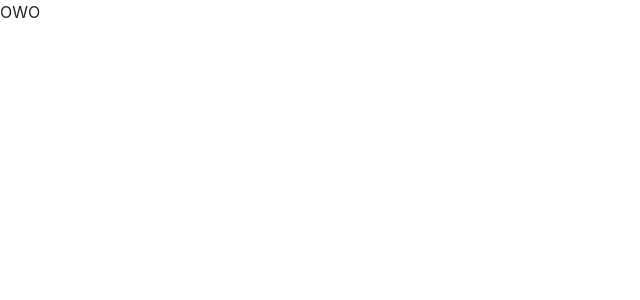
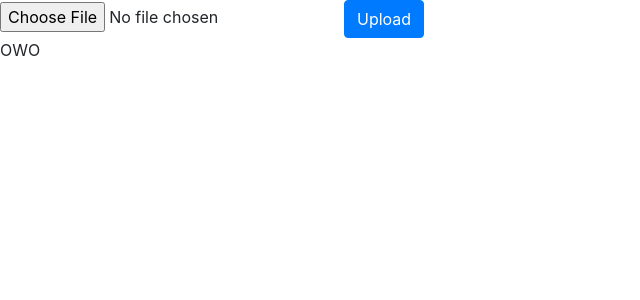
Before and after one commit to ryyvntong/schedulecomparer, a React (Create React App) app: page /compare in a window 1280 px wide. Shown: the top 300 px of the page, without its empty margins (0-640 px from the left). Built offline with nearby package versions, Linux system fonts and the light colour scheme; a web font is replaced by a local one.

Commit message:
comparefunction

```diff
--- a/src/components/toolbar/navItems/navItems.js
+++ b/src/components/toolbar/navItems/navItems.js
@@ -2,7 +2,7 @@
 import React from 'react';
 import classes from './navItems.module.css';
 import cx from 'classnames'
-
+import {Link} from 'react-router-dom'
 
 
 const navigationItems=(props)=>{
@@ -10,7 +10,7 @@ const navigationItems=(props)=>{
     <React.Fragment>
         <ul class="navbar-nav mr-auto mt-2 mt-lg-0">
             <li class="nav-item active"><a class="navbar-brand Brand" href="#"><i class="fas fa-calendar-alt" style={{marginRight:"5px"}}></i>ScheduleComparer</a></li>
-            <li class="nav-item active"><a class="nav-link" href="#">Upload</a></li>
+            <Link to="/compare"><li class="nav-item active"><a class="nav-link" href="#">Upload</a></li></Link>
         </ul>
         <ul class="navbar-nav mt-2 mt-lg-0">
             <li class="nav-item active"><a class="NavItem"  href="#"><i class="fas fa-user-plus" style={{marginRight:"5px"}} ></i>Sign Up</a></li>
--- a/src/containers/ComparePage/ComparePage.js
+++ b/src/containers/ComparePage/ComparePage.js
@@ -1,12 +1,37 @@
 import React from 'react';
 import HeroBanner from 'components/HeroBanner/HeroBanner';
 import Features from 'components/Features/Features';
+import {Component} from 'react'
 
-class ComparePage extends React.Component {
+class ComparePage extends Component {
+    constructor(props){
+        super(props)
+        this.fileInput=React.createRef();
+    }
     render() {
+        const submitClick=()=>{
+
+            console.log(this.fileInput.current.files[0])
+        }
+
+        const fileReader=()=>{
+            var file=this.fileInput.current.files[0];
+            var reader= new FileReader();
+            reader.onload=(event)=>{
+                // this.props.getSchedule(event.target.result)
+                console.log(event.target.result)
+            };
+            return(
+            reader.readAsText(file))}
+
+
+
         return (
             <div>
+                <input type="file" id="input" ref={this.fileInput}></input>
+                <button onClick={fileReader} type="button" class="btn btn-primary">Upload</button>
             <p>OWO </p>
+            <p></p>
 
             </div>
         );
```
Also changed, not shown: src/store/actions/fileParser.js (added), src/store/reducers/fileParser.js (added).
